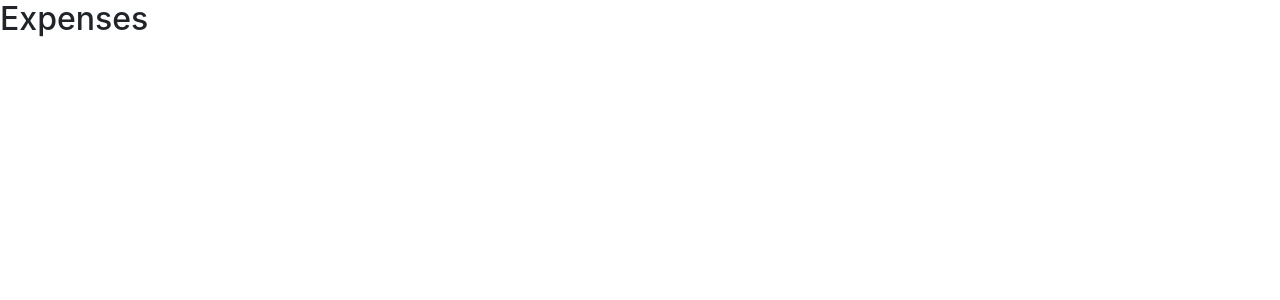
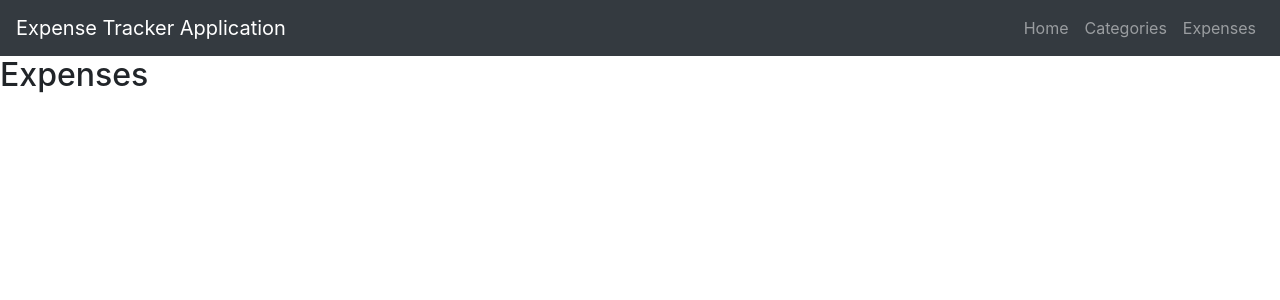
Before and after one commit to alexandruoliva/ExpenseTracker, a React (Create React App) app in the folder app/: page /expenses in a window 1280 px wide. Shown: the top 300 px of the page. Built offline with nearby package versions, Linux system fonts and the light colour scheme.

Commit message:
Added the 'NavBar' tot the 'Category' and 'Expenses' page

```diff
--- a/app/src/Category.js
+++ b/app/src/Category.js
@@ -1,4 +1,6 @@
 import React, { Component } from 'react';
+import AppNav from './AppNav'
+
 
 class Category extends Component {
     state = {
@@ -22,6 +24,7 @@
             return (<div>Loading...</div>);
         return (
                 <div>
+                    <AppNav />
                 <h2>Categories</h2>
                 {
                     Categories.map( category =>
--- a/app/src/Expenses.js
+++ b/app/src/Expenses.js
@@ -1,10 +1,13 @@
 import React, { Component } from 'react';
-
+import AppNav from './AppNav'
 
 class Expenses extends Component {
     state = {  }
     render() {
-        return ( <h2>Expenses</h2> );
+        return ( <div>
+            <AppNav />
+            <h2>Expenses</h2>
+            </div>);
     }
 }
 
```
